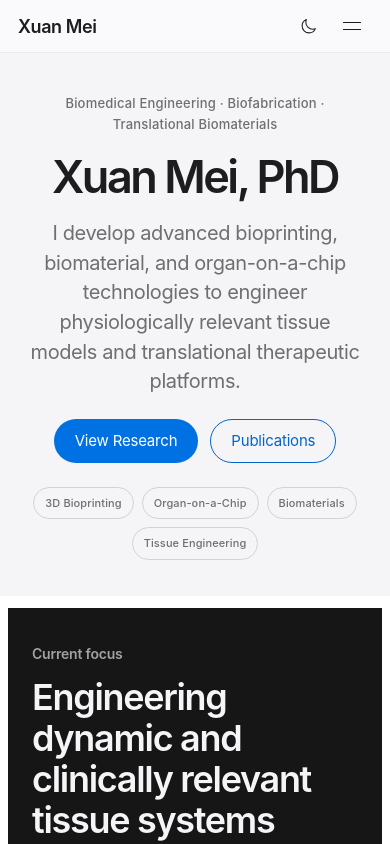
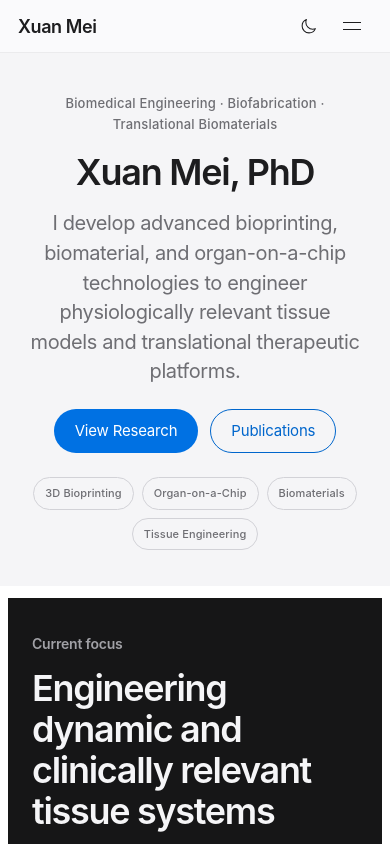
Before and after one commit to mxa911019/xuan-mei-website, a Next.js app: page / in a window 390 px wide. Shown: the top 844 px of the page. Built offline with nearby package versions, Linux system fonts and the light colour scheme.

Commit message:
Reduce Home and About name heading sizes

```diff
--- a/styles/globals.css
+++ b/styles/globals.css
@@ -56,7 +56,7 @@ button:focus-visible, a:focus-visible { outline: 3px solid #0071e3; outline-offs
 .hero { text-align: center; background: var(--surface); padding: 60px 32px 48px; margin-bottom: 12px; }
 .hero-inner { max-width: 1120px; margin: 0 auto; }
 .hero-tagline { margin: 0 0 18px; color: var(--secondary); font-size: 15px; font-weight: 500; letter-spacing: .015em; line-height: 1.5; white-space: nowrap; }
-.hero h1 { font-size: clamp(60px, 7.5vw, 100px); line-height: 1.03; letter-spacing: -.065em; font-weight: 600; margin: 0; }
+.hero h1 { font-size: 54px; line-height: 1.03; letter-spacing: -.04em; font-weight: 600; margin: 0; }
 .hero-description { max-width: 780px; margin: 22px auto 0; font-size: 24px; line-height: 1.43; font-weight: 400; letter-spacing: -.6px; color: var(--secondary); }
 .hero-actions { display: flex; justify-content: center; flex-wrap: wrap; gap: 14px; margin-top: 24px; }
 .button { display: inline-flex; align-items: center; justify-content: center; min-height: 46px; border: 1px solid transparent; border-radius: 980px; padding: 11px 23px; font-size: 17px; line-height: 22px; font-weight: 400; letter-spacing: -.2px; transition: background .2s, color .2s, border-color .2s; }
@@ -93,6 +93,7 @@ button:focus-visible, a:focus-visible { outline: 3px solid #0071e3; outline-offs
 .card-description, .identity-list { font-size: 17px; line-height: 1.6; color: var(--secondary); margin: 16px 0 0; }
 .identity-list { list-style: none; padding: 0; }
 .identity-list li + li { margin-top: 9px; }
+.about-page .page-title { font-size: 54px; letter-spacing: -.04em; }
 .about-page .page-description { max-width: 950px; }
 .career-section { margin-top: 28px; }
 .career-heading { font-size: 36px; line-height: 1.15; font-weight: 600; letter-spacing: -1.3px; margin: 0 0 14px; }
@@ -135,7 +136,7 @@ button:focus-visible, a:focus-visible { outline: 3px solid #0071e3; outline-offs
   .header-inner { gap: 26px; }
   .primary-navigation { gap: 20px; }
   .hero { padding-top: 56px; }
-  .hero h1 { font-size: 78px; }
+  .hero h1, .about-page .page-title { font-size: 48px; }
   .hero-description { font-size: 23px; max-width: 700px; }
   .focus-inner { gap: 40px; }
   .focus-heading h2 { font-size: 39px; letter-spacing: -1.4px; }
@@ -164,7 +165,8 @@ button:focus-visible, a:focus-visible { outline: 3px solid #0071e3; outline-offs
   .primary-navigation a[aria-current='page']::after { display: none; }
   .hero { padding: 40px 24px 36px; }
   .hero-tagline { font-size: 13px; max-width: 360px; white-space: normal; margin: 0 auto 18px; line-height: 1.6; }
-  .hero h1 { font-size: clamp(45px, 9.8vw, 72px); line-height: 1.08; letter-spacing: -.055em; }
+  .hero h1 { font-size: 36px; line-height: 1.08; letter-spacing: -.035em; }
+  .about-page .page-title { font-size: 36px; letter-spacing: -.035em; }
   .hero-description { font-size: 20px; line-height: 1.48; letter-spacing: -.4px; margin-top: 18px; max-width: 510px; }
   .hero-actions { gap: 12px; margin-top: 22px; }
   .button { font-size: 15px; padding: 10px 20px; min-height: 44px; }
```
